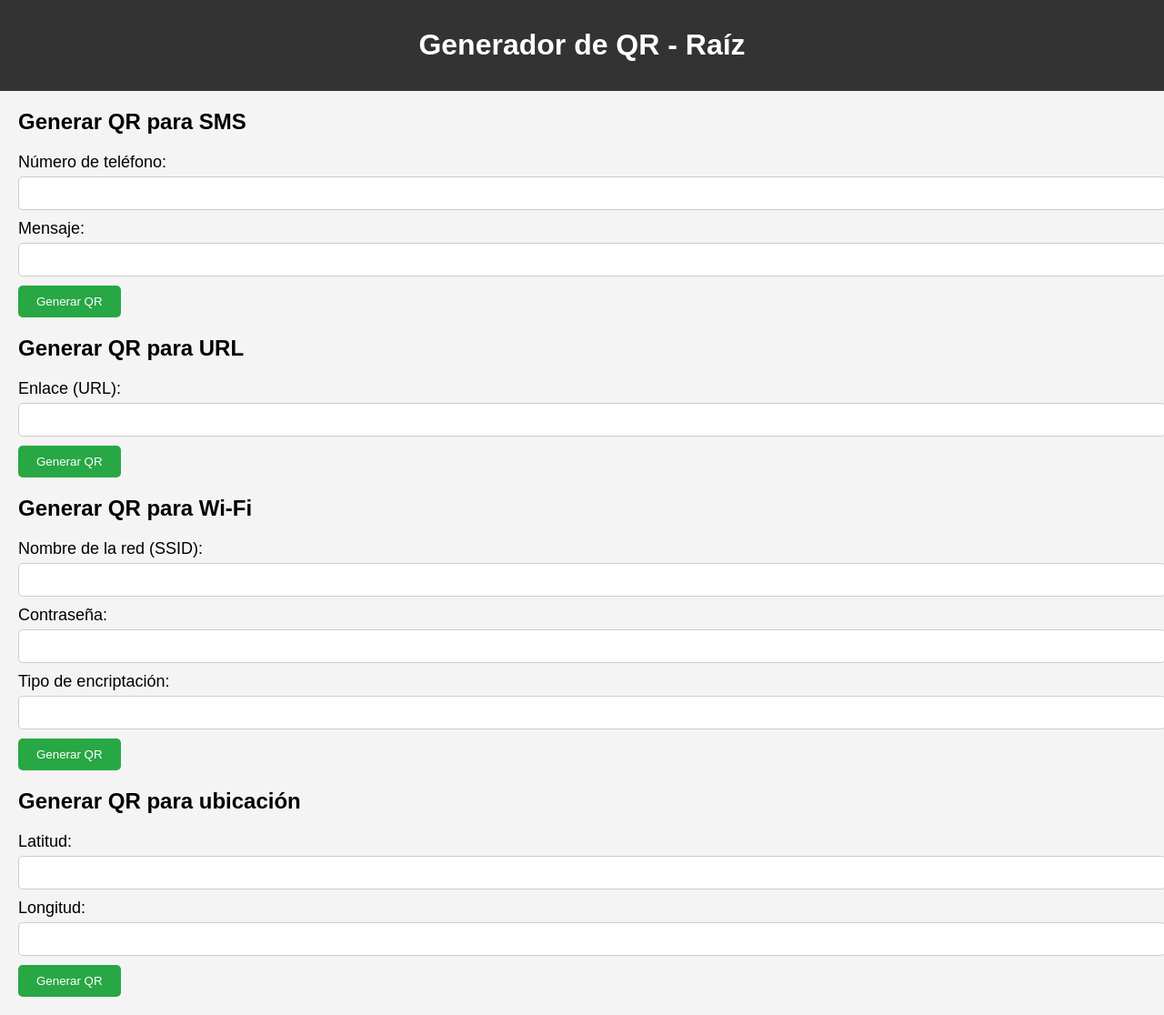
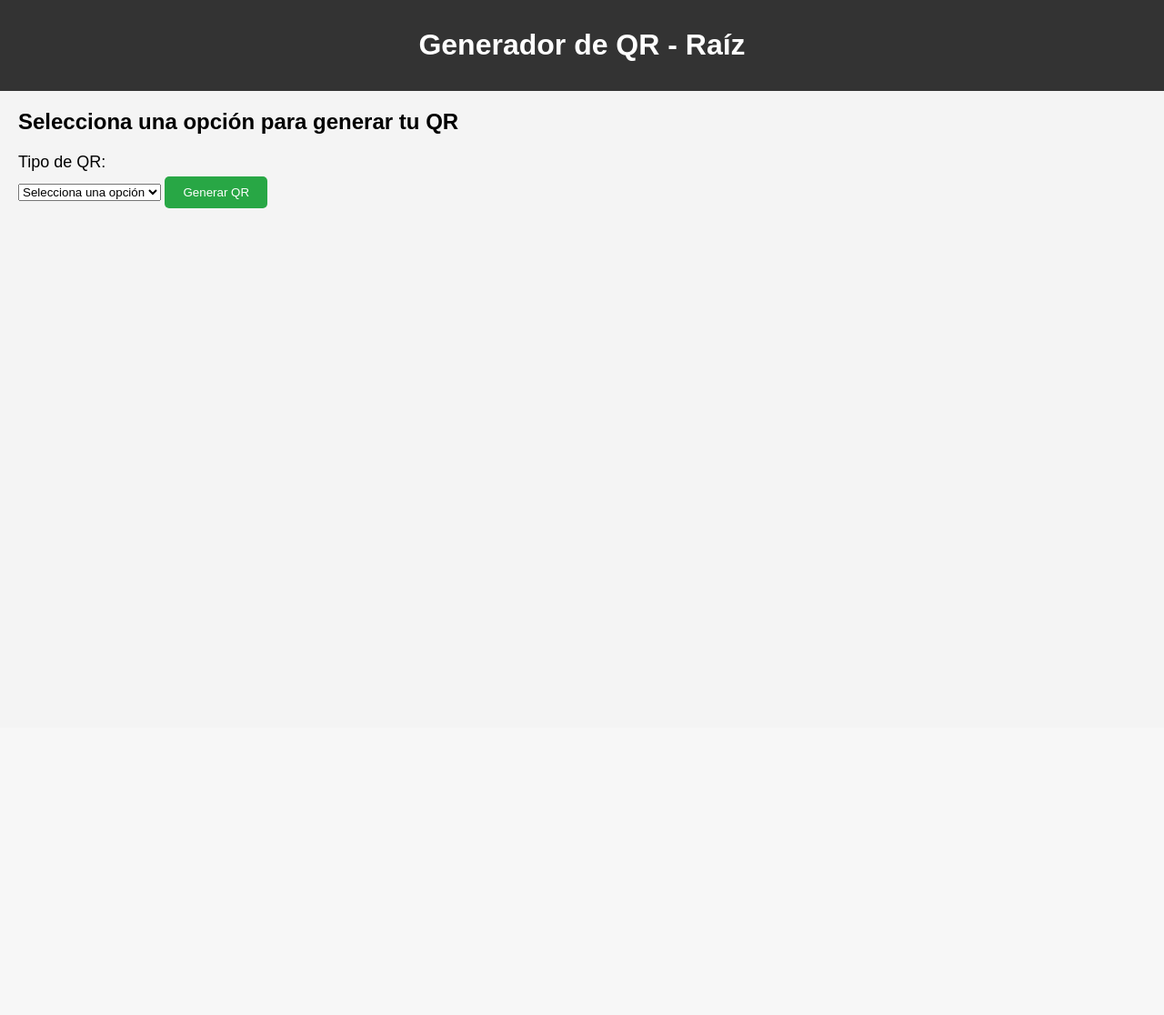
Before and after one commit to kciqe2006/qr_raiz1, a Flask app: page / in a window 1280 px wide. Shown: the whole page at 91% size. After the commit the page ends 229 px from the top, so only its background shows below. Run offline with Flask 3, Linux system fonts and the light colour scheme.

Commit message:
Update index.html

```diff
--- a/templates/index.html
+++ b/templates/index.html
@@ -19,9 +19,6 @@
         }
         main {
             margin: 20px;
-        }
-        form {
-            margin-bottom: 20px;
         }
         label {
             font-size: 18px;
@@ -52,6 +49,10 @@
             max-width: 100%;
             height: auto;
         }
+        #dynamic-form {
+            display: none;
+            margin-top: 20px;
+        }
     </style>
 </head>
 <body>
@@ -60,49 +61,124 @@
     </header>
 
     <main>
-        <h2>Generar QR para SMS</h2>
-        <form action="/generate_sms_qr" method="POST">
-            <label for="phone_number">Número de teléfono:</label>
-            <input type="text" id="phone_number" name="phone_number" required>
+        <h2>Selecciona una opción para generar tu QR</h2>
+        <form id="qr-form" action="" method="POST">
+            <label for="qr-type">Tipo de QR:</label>
+            <select id="qr-type" name="qr-type">
+                <option value="">Selecciona una opción</option>
+                <option value="sms">SMS</option>
+                <option value="url">Enlace</option>
+                <option value="wifi">Wi-Fi</option>
+                <option value="location">Localización</option>
+                <option value="vcard">Tarjeta de contacto</option>
+                <option value="email">Correo electrónico</option>
+                <option value="video">Video</option>
+            </select>
 
-            <label for="message">Mensaje:</label>
-            <input type="text" id="message" name="message" required>
-
-            <button type="submit">Generar QR</button>
-        </form>
-
-        <h2>Generar QR para URL</h2>
-        <form action="/generate_url_qr" method="POST">
-            <label for="url">Enlace (URL):</label>
-            <input type="url" id="url" name="url" required>
-
-            <button type="submit">Generar QR</button>
-        </form>
-
-        <h2>Generar QR para Wi-Fi</h2>
-        <form action="/generate_wifi_qr" method="POST">
-            <label for="ssid">Nombre de la red (SSID):</label>
-            <input type="text" id="ssid" name="ssid" required>
-
-            <label for="password">Contraseña:</label>
-            <input type="password" id="password" name="password" required>
-
-            <label for="encryption">Tipo de encriptación:</label>
-            <input type="text" id="encryption" name="encryption" required>
-
-            <button type="submit">Generar QR</button>
-        </form>
-
-        <h2>Generar QR para ubicación</h2>
-        <form action="/generate_location_qr" method="POST">
-            <label for="latitude">Latitud:</label>
-            <input type="number" id="latitude" name="latitude" step="any" required>
-
-            <label for="longitude">Longitud:</label>
-            <input type="number" id="longitude" name="longitude" step="any" required>
+            <div id="dynamic-form">
+                <!-- El formulario dinámico se generará aquí -->
+            </div>
 
             <button type="submit">Generar QR</button>
         </form>
     </main>
+
+    <script>
+        const qrTypeSelect = document.getElementById('qr-type');
+        const dynamicForm = document.getElementById('dynamic-form');
+        const qrForm = document.getElementById('qr-form');
+
+        qrTypeSelect.addEventListener('change', function() {
+            const selectedOption = qrTypeSelect.value;
+            dynamicForm.innerHTML = ''; // Limpiar formulario dinámico antes de agregar nuevos campos
+
+            if (selectedOption) {
+                dynamicForm.style.display = 'block'; // Mostrar el formulario dinámico
+                switch (selectedOption) {
+                    case 'sms':
+                        dynamicForm.innerHTML = `
+                            <label for="phone_number">Número de teléfono:</label>
+                            <input type="text" id="phone_number" name="phone_number" required>
+                            <label for="message">Mensaje:</label>
+                            <input type="text" id="message" name="message" required>
+                        `;
+                        break;
+                    case 'url':
+                        dynamicForm.innerHTML = `
+                            <label for="url">Enlace (URL):</label>
+                            <input type="url" id="url" name="url" required>
+                        `;
+                        break;
+                    case 'wifi':
+                        dynamicForm.innerHTML = `
+                            <label for="ssid">Nombre de la red (SSID):</label>
+                            <input type="text" id="ssid" name="ssid" required>
+                            <label for="password">Contraseña:</label>
+                            <input type="password" id="password" name="password" required>
+                            <label for="encryption">Tipo de encriptación:</label>
+                            <input type="text" id="encryption" name="encryption" required>
+                        `;
+                        break;
+                    case 'location':
+                        dynamicForm.innerHTML = `
+                            <label for="latitude">Latitud:</label>
+                            <input type="number" id="latitude" name="latitude" step="any" required>
+                            <label for="longitude">Longitud:</label>
+                            <input type="number" id="longitude" name="longitude" step="any" required>
+                        `;
+                        break;
+                    case 'vcard':
+                        dynamicForm.innerHTML = `
+                            <label for="name">Nombre:</label>
+                            <input type="text" id="name" name="name" required>
+                            <label for="phone">Teléfono:</label>
+                            <input type="text" id="phone" name="phone" required>
+                            <label for="email">Correo electrónico:</label>
+                            <input type="email" id="email" name="email" required>
+                            <label for="address">Dirección:</label>
+                            <input type="text" id="address" name="address" required>
+                        `;
+                        break;
+                    case 'email':
+                        dynamicForm.innerHTML = `
+                            <label for="email_subject">Asunto:</label>
+                            <input type="text" id="email_subject" name="email_subject" required>
+                            <label for="email_body">Cuerpo del mensaje:</label>
+                            <textarea id="email_body" name="email_body" required></textarea>
+                        `;
+                        break;
+                    case 'video':
+                        dynamicForm.innerHTML = `
+                            <label for="video_url">URL del Video:</label>
+                            <input type="url" id="video_url" name="video_url" required>
+                        `;
+                        break;
+                    default:
+                        dynamicForm.style.display = 'none';
+                        break;
+                }
+            } else {
+                dynamicForm.style.display = 'none';
+            }
+        });
+
+        qrForm.addEventListener('submit', function(event) {
+            event.preventDefault();
+            const formData = new FormData(qrForm);
+
+            fetch('/generate_qr', {
+                method: 'POST',
+                body: formData
+            })
+            .then(response => response.blob())
+            .then(blob => {
+                const qrImage = document.createElement('img');
+                qrImage.src = URL.createObjectURL(blob);
+                qrImage.classList.add('qr-image');
+                document.body.appendChild(qrImage);
+            })
+            .catch(error => console.error('Error al generar el QR:', error));
+        });
+    </script>
 </body>
 </html>
```
